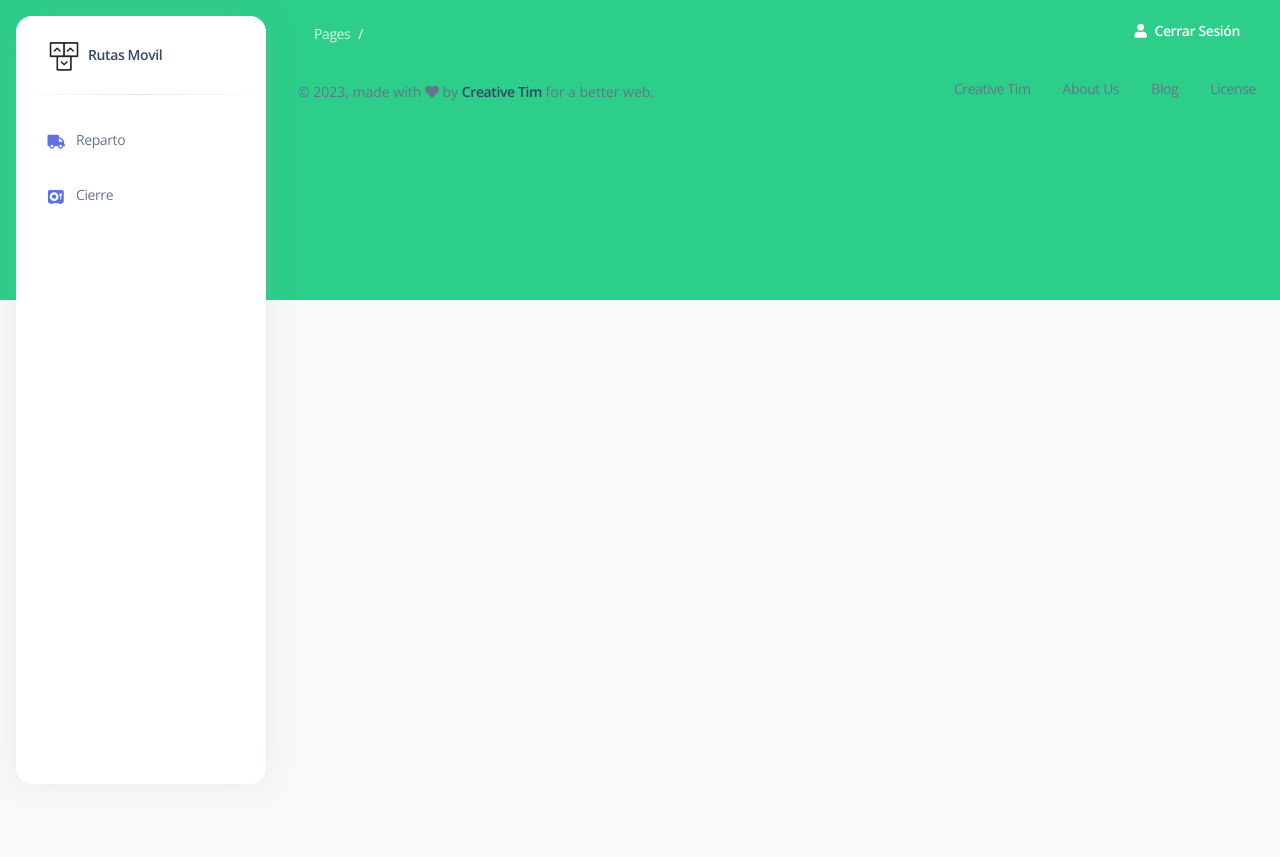
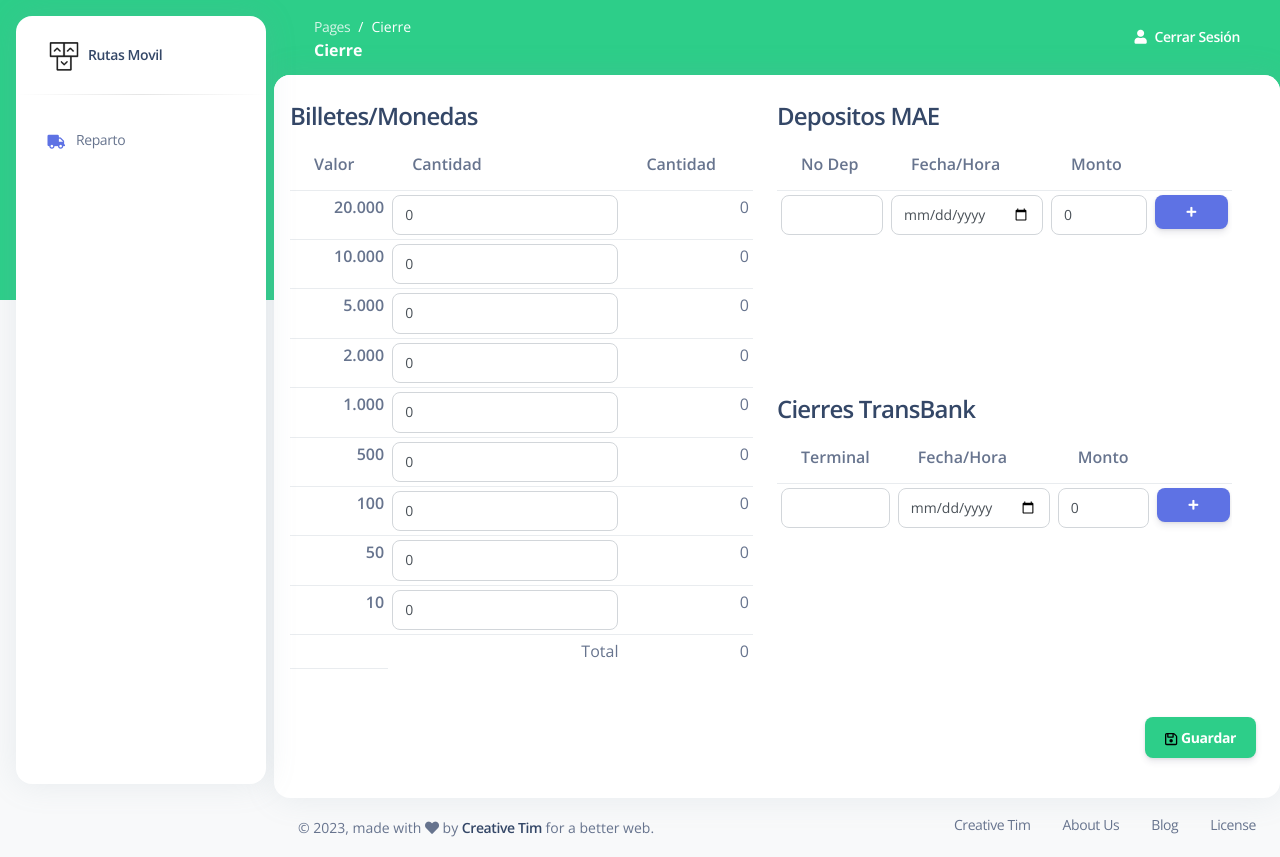
Before and after one commit to Josuemart555/movillogisiticarutas, a Vue app: page /ruta/cierre/1 in a window 1280 px wide. Before the commit the page ends 800 px from the top, so only its background shows below. Built offline with nearby package versions, Linux system fonts and the light colour scheme.

Commit message:
cambios para el cierre para guardar

```diff
--- a/src/examples/Sidenav/SidenavList.vue
+++ b/src/examples/Sidenav/SidenavList.vue
@@ -15,7 +15,7 @@
           </template>
         </sidenav-item>
       </li>
-      <li class="nav-item">
+      <!-- <li class="nav-item">
         <sidenav-item
             url="/cierre"
             :class="getRoute() === 'cierre' ? 'active' : ''"
@@ -23,12 +23,12 @@
         >
           <template v-slot:icon>
             <span class="text-primary text-sm opacity-10">
-              <svg xmlns="http://www.w3.org/2000/svg" height="1em" viewBox="0 0 576 512"><!--! Font Awesome Free 6.4.0 by @fontawesome - https://fontawesome.com License - https://fontawesome.com/license (Commercial License) Copyright 2023 Fonticons, Inc. --><path d="M64 0C28.7 0 0 28.7 0 64V416c0 35.3 28.7 64 64 64H80l16 32h64l16-32H400l16 32h64l16-32h16c35.3 0 64-28.7 64-64V64c0-35.3-28.7-64-64-64H64zM224 320a80 80 0 1 0 0-160 80 80 0 1 0 0 160zm0-240a160 160 0 1 1 0 320 160 160 0 1 1 0-320zM480 221.3V336c0 8.8-7.2 16-16 16s-16-7.2-16-16V221.3c-18.6-6.6-32-24.4-32-45.3c0-26.5 21.5-48 48-48s48 21.5 48 48c0 20.9-13.4 38.7-32 45.3z"/></svg>
+              <svg xmlns="http://www.w3.org/2000/svg" height="1em" viewBox="0 0 576 512"><path d="M64 0C28.7 0 0 28.7 0 64V416c0 35.3 28.7 64 64 64H80l16 32h64l16-32H400l16 32h64l16-32h16c35.3 0 64-28.7 64-64V64c0-35.3-28.7-64-64-64H64zM224 320a80 80 0 1 0 0-160 80 80 0 1 0 0 160zm0-240a160 160 0 1 1 0 320 160 160 0 1 1 0-320zM480 221.3V336c0 8.8-7.2 16-16 16s-16-7.2-16-16V221.3c-18.6-6.6-32-24.4-32-45.3c0-26.5 21.5-48 48-48s48 21.5 48 48c0 20.9-13.4 38.7-32 45.3z"/></svg>
             </span>
           </template>
         </sidenav-item>
       </li>
-      <!-- <li class="nav-item">
+      <li class="nav-item">
         <sidenav-item
           url="/tables"
           :class="getRoute() === 'tables' ? 'active' : ''"
--- a/src/router/index.js
+++ b/src/router/index.js
@@ -74,7 +74,7 @@
     component: RutaDetalle,
   },
   {
-    path: "/cierre",
+    path: "/ruta/cierre/:id",
     name: "Cierre",
     component: Cierre,
   },
--- a/src/views/Cierre.vue
+++ b/src/views/Cierre.vue
@@ -216,11 +216,19 @@
           </div>
         </div>
       </div>
+      <div class="card-footer text-end">
+        <button type="button" class="btn btn-success" @click.prevent="guardarCierre()">
+          <svg xmlns="http://www.w3.org/2000/svg" height="1em" viewBox="0 0 448 512"><!--! Font Awesome Free 6.4.0 by @fontawesome - https://fontawesome.com License - https://fontawesome.com/license (Commercial License) Copyright 2023 Fonticons, Inc. --><path d="M48 96V416c0 8.8 7.2 16 16 16H384c8.8 0 16-7.2 16-16V170.5c0-4.2-1.7-8.3-4.7-11.3l33.9-33.9c12 12 18.7 28.3 18.7 45.3V416c0 35.3-28.7 64-64 64H64c-35.3 0-64-28.7-64-64V96C0 60.7 28.7 32 64 32H309.5c17 0 33.3 6.7 45.3 18.7l74.5 74.5-33.9 33.9L320.8 84.7c-.3-.3-.5-.5-.8-.8V184c0 13.3-10.7 24-24 24H104c-13.3 0-24-10.7-24-24V80H64c-8.8 0-16 7.2-16 16zm80-16v80H272V80H128zm32 240a64 64 0 1 1 128 0 64 64 0 1 1 -128 0z"/></svg>
+          Guardar
+        </button>
+      </div>
     </div>
   </div>
 </template>
 
 <script>
+import axios from "axios";
+
 export default {
   name: 'cierre',
   mounted: function () {
@@ -338,6 +346,52 @@
       if (sePresionoUnaTeclaNoAdmitida || comienzaPorCero) {
         evento.preventDefault();
       }
+    },
+    guardarCierre() {
+
+      let bodyFormData = new FormData();
+      bodyFormData.append("usr_id", localStorage.getItem("usr_id"));
+      bodyFormData.append("api_key", localStorage.getItem("token"));
+
+      var rut_id = null;
+      if (this.$route.params.id) {
+        rut_id = this.$route.params.id;
+      }
+      bodyFormData.append("rut_id", rut_id);
+
+      for (let i = 0; i < this.efectivo.length; i++) {
+        const dev = this.efectivo[i];
+        console.log(dev)
+
+      }
+
+      // bodyFormData.append(`efectivo`, this.efectivo);
+      for ( var key in this.efectivo ) {
+        bodyFormData.append(`efectivo[${key}]`, this.efectivo[key]);
+      }
+
+      for (let i = 0; i < this.depositosMaeLts.length; i++) {
+        const dev = this.depositosMaeLts[i];
+        bodyFormData.append(`mae[${i}][num]`, dev.num);
+        bodyFormData.append(`mae[${i}][fec]`, dev.fec);
+        bodyFormData.append(`mae[${i}][mon]`, dev.mon);
+      }
+
+      for (let i = 0; i < this.depositosMaeLts.length; i++) {
+        const dev = this.depositosMaeLts[i];
+        bodyFormData.append(`tb[${i}][cod]`, dev.cod);
+        bodyFormData.append(`tb[${i}][fec]`, dev.fec);
+        bodyFormData.append(`tb[${i}][mon]`, dev.mon);
+      }
+
+      axios.post('http://localhost/app-9/api/rutas/guardarCierre', bodyFormData)
+      .then( data => {
+        if (data.data.exito) {
+          console.log(data);
+          this.$router.push({ name: 'Cierre', params: { id: rut_id } });
+        }
+      });
+
     }
   }
 }
--- a/src/views/components/RutasTabla.vue
+++ b/src/views/components/RutasTabla.vue
@@ -37,7 +37,7 @@
               </tr>
             </thead>
             <tbody>
-              <tr v-for="ruta in rutas" :key="ruta.rut_id" v-on:click="verRuta(ruta.rut_id)">
+              <tr v-for="ruta in rutas" :key="ruta.rut_id" >
                 <td>
                     <span class="text-secondary text-xs font-weight-bold">{{ ruta.sucursal.suc_nom }}</span>
                 </td>
@@ -54,12 +54,12 @@
                   <span class="text-secondary text-xs font-weight-bold">{{ ruta.realizada.rut_kgs }}</span>
                 </td>
                 <td class="align-middle">
-                  <a
-                    href="javascript:;"
-                    class="text-secondary font-weight-bold text-xs"
-                    data-toggle="tooltip"
-                    data-original-title="Edit user"
-                  >Ver</a>
+                  <button class="btn btn-success btn-sm" data-toggle="tooltip" v-on:click="verRuta(ruta.rut_id)">
+                    Ver
+                  </button>
+                  <button type="button" title="Cierre" class="btn btn-success btn-sm" @click.prevent="irCierre(ruta.rut_id)" >
+                    Cierre
+                  </button>
                 </td>
               </tr>
             </tbody>
@@ -102,6 +102,9 @@
         },
         verRuta(rutaId) {
             this.$router.push({ name: 'RutaDetalle', params: { id: rutaId } });
+        },
+        irCierre(rutaId) {
+          this.$router.push({ name: 'Cierre', params: { id: rutaId } });
         }
     }
   };
```
